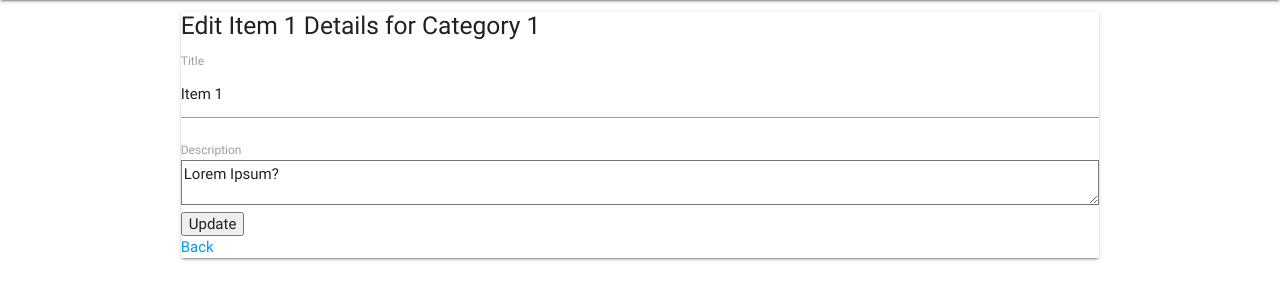
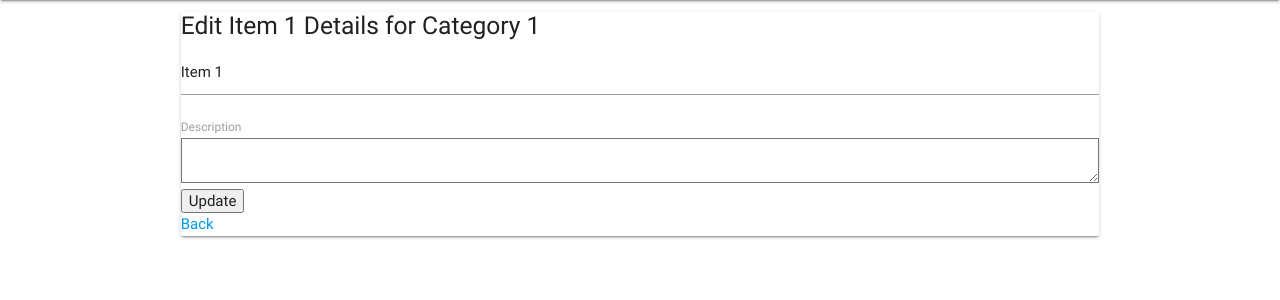
Before and after one commit to nimitbhargava/open-catalog, a Flask app: template templates/edit_item.html in a window 1280 px wide. Shown: the part 64-364 px from the top of the page. Run offline with Flask 2, Linux system fonts and the light colour scheme; the template is opened without the code that fills it, so the values that code supplies are empty.

Commit message:
Populating edit item page from db

```diff
--- a/application.py
+++ b/application.py
@@ -72,7 +72,10 @@
 # Edit Item
 @app.route('/catalog/<int:category_id>/item/<int:item_id>/edit')
 def edit_item(category_id, item_id):
-    return render_template('edit_item.html')
+    item = session.query(Item).filter_by(id=item_id, category_id=category_id).first()
+    if item is None:
+        return "Incorrect request"
+    return render_template('edit_item.html', item=item)
 
 
 # Delete Item
--- a/templates/edit_item.html
+++ b/templates/edit_item.html
@@ -3,10 +3,10 @@
     <div class="row card">
         <h5>Edit Item 1 Details for Category 1</h5>
         <form>
-            <label>Title</label>
+            <label>{{ item.title }}</label>
             <input type="text" name="title" maxlength="60" value="Item 1">
             <label>Description</label>
-            <textarea name="description" maxlength="260">Lorem Ipsum?</textarea>
+            <textarea name="description" maxlength="260">{{ item.description }}</textarea>
             <input type="submit" value="Update">
         </form>
         <a href="">Back</a>
```
